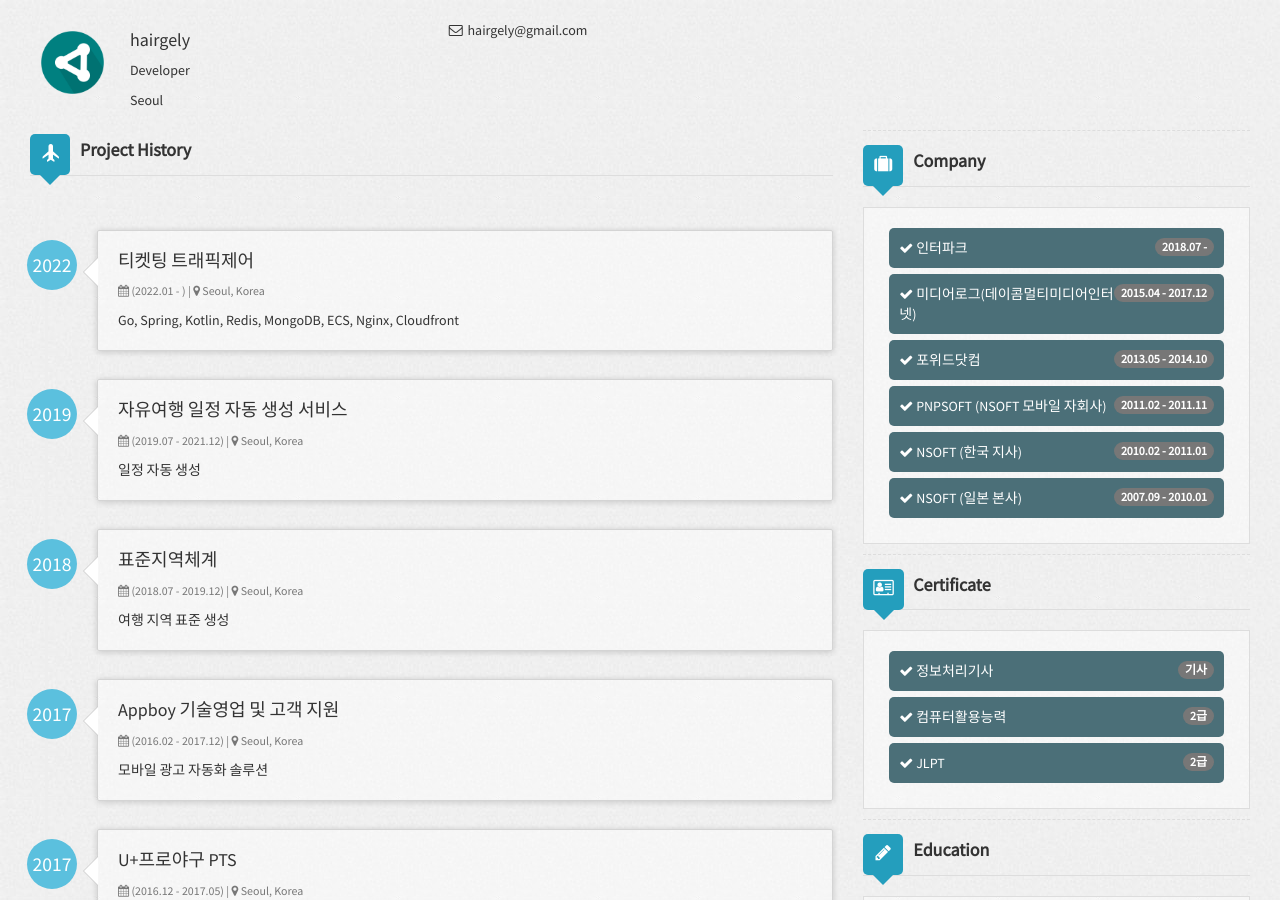
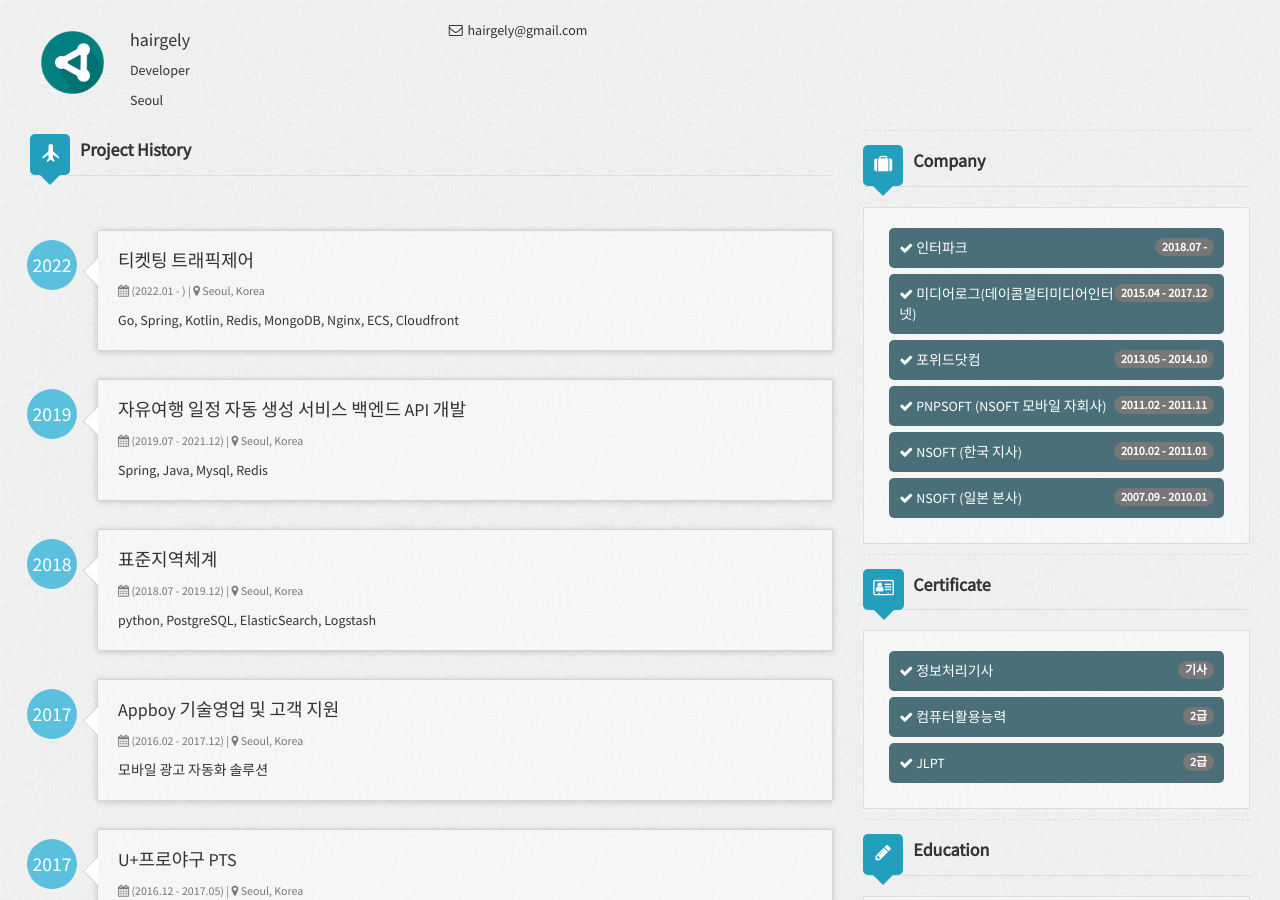
Before and after one commit to hairgely/resume, a Jekyll site: the page built from index.html, in a window 1280 px wide and 900 px high. Built offline with Jekyll 4.4.1, drawn with Linux system fonts in a browser that asks for light colours; nearby versions of some CDN libraries.

Commit message:
work update 3

```diff
--- a/_config.yml
+++ b/_config.yml
@@ -56,21 +56,21 @@ author:
       company:
       started: 2022
       duration: (2022.01 - )
-      description: Go, Spring, Kotlin, Redis, MongoDB, ECS, Nginx, Cloudfront
+      description: Go, Spring, Kotlin, Redis, MongoDB, Nginx, ECS, Cloudfront
     - project112:
-      name: 자유여행 일정 자동 생성 서비스
+      name: 자유여행 일정 자동 생성 서비스 백엔드 API 개발
       location: Seoul, Korea
       company:
       started: 2019
       duration: (2019.07 - 2021.12)
-      description: 일정 자동 생성
+      description: Spring, Java, Mysql, Redis
     - project111:
       name: 표준지역체계
       location: Seoul, Korea
       company:
       started: 2018
       duration: (2018.07 - 2019.12)
-      description: 여행 지역 표준 생성
+      description: python, PostgreSQL, ElasticSearch, Logstash
     - project1:
       name: Appboy 기술영업 및 고객 지원
       location: Seoul, Korea
```
